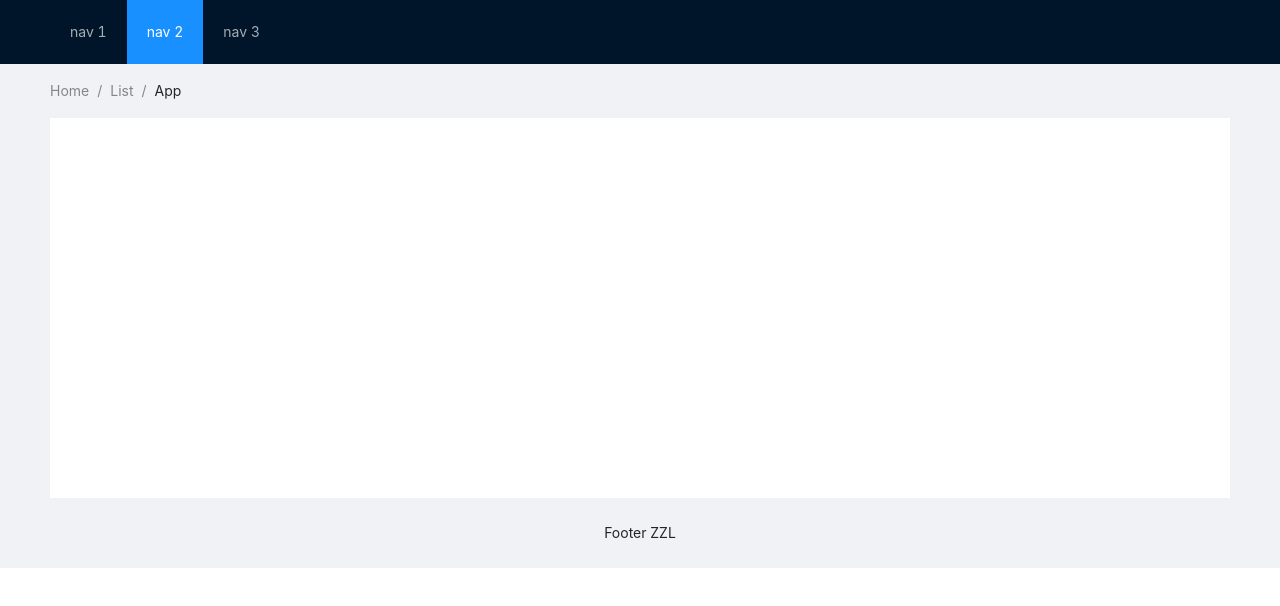
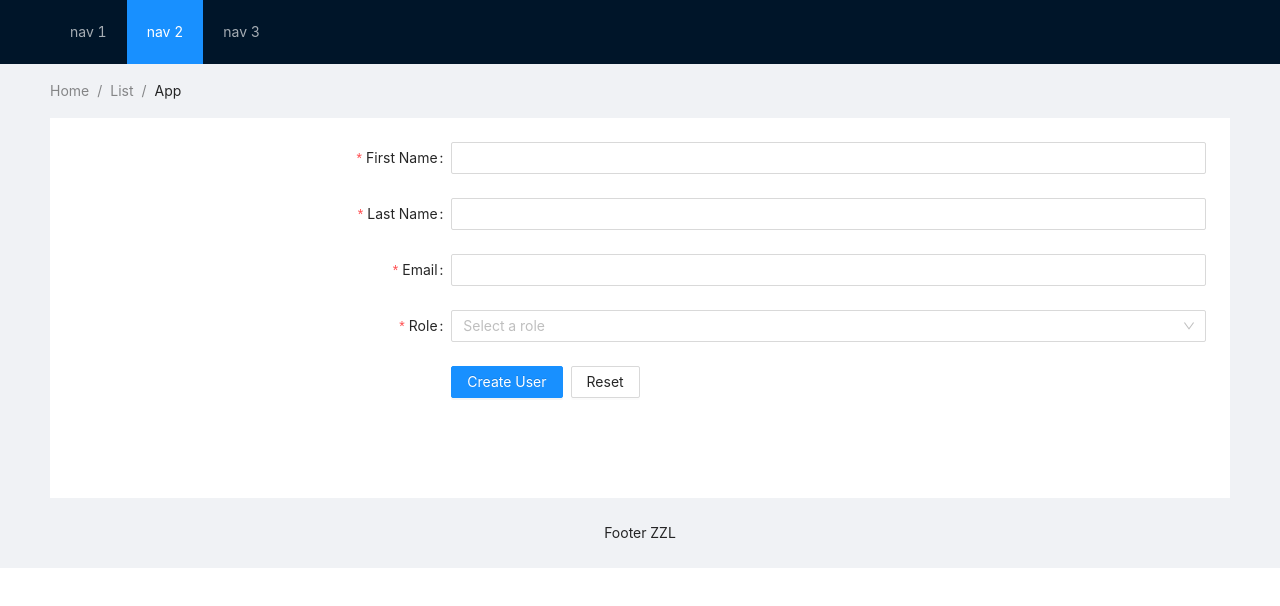
Before and after one commit to 19sriram/zzl, a React (Create React App) app in the folder frontend/: page / in a window 1280 px wide. Shown: the top 606 px of the page. Built offline with nearby package versions, Linux system fonts and the light colour scheme; no server answers.

Commit message:
add user created

```diff
--- a/frontend/src/components/layout/layout.tsx
+++ b/frontend/src/components/layout/layout.tsx
@@ -2,7 +2,7 @@ import { Layout, Menu, Breadcrumb } from 'antd';
 import { Component, useEffect } from 'react';
 import './layout.css';
  import {getUser} from '../api/api';
-
+import AddUser from '../usermgmt/adduser';
 
 
 const LayoutWrapper= ()=> {
@@ -26,7 +26,7 @@ const LayoutWrapper= ()=> {
 <Breadcrumb.Item>App</Breadcrumb.Item>
 </Breadcrumb>
 <div className="site-layout-background" style={{ padding: 24, minHeight: 380 }}>
-
+<AddUser/>
 
 </div>
 </Content>
--- /dev/null
+++ b/frontend/src/components/usermgmt/adduser.css
@@ -0,0 +1,3 @@
+.createUser {
+    margin-right: 8px;
+  }
--- /dev/null
+++ b/frontend/src/components/usermgmt/adduser.tsx
@@ -0,0 +1,73 @@
+// User adds new user to the system
+import { Form, Input, Button, Select } from 'antd';
+import './adduser.css';
+const { Option } = Select;
+const layout = {
+    labelCol: { span: 8 },
+    wrapperCol: { span: 16 },
+  };
+  const tailLayout = {
+    wrapperCol: { offset: 8, span: 16 },
+  };
+
+const AddUser = ()=>{
+    const [form] = Form.useForm();
+    const onGenderChange = (value: string) => {
+        switch (value) {
+          case 'male':
+            form.setFieldsValue({ note: 'Hi, man!' });
+            return;
+          case 'female':
+            form.setFieldsValue({ note: 'Hi, lady!' });
+            return;
+          case 'other':
+            form.setFieldsValue({ note: 'Hi there!' });
+        }
+      };
+      const onFinish = (values: any) => {
+        console.log(values);
+      };
+
+      const onReset = () => {
+        form.resetFields();
+      };
+
+
+    return (
+        <Form {...layout} form={form} name="control-hooks" onFinish={onFinish}>
+        <Form.Item name={['user', 'firstName']} label="First Name" rules={[{ required: true }]}>
+          <Input />
+        </Form.Item>
+        <Form.Item name={['user', 'lastName']} label="Last Name" rules={[{ required: true }]}>
+          <Input />
+        </Form.Item>
+        <Form.Item name={['user', 'userEmail']} label="Email" rules={[{ required: true, type: 'email'  }]}>
+          <Input />
+        </Form.Item>
+
+        <Form.Item name={['user', 'userRole']} label="Role" rules={[{ required: true }]}>
+          <Select
+            placeholder="Select a role"
+            onChange={onGenderChange}
+            allowClear
+          >
+            <Option value="admin">Admin</Option>
+            <Option value="manager">Manager</Option>
+            <Option value="executive">Executive</Option>
+          </Select>
+        </Form.Item>
+
+        <Form.Item {...tailLayout}>
+          <Button type="primary" htmlType="submit" className={"createUser"}>
+            Create User
+          </Button>
+          <Button htmlType="button" onClick={onReset}>
+            Reset
+          </Button>
+
+        </Form.Item>
+      </Form>
+    )
+}
+
+export default AddUser;
```
